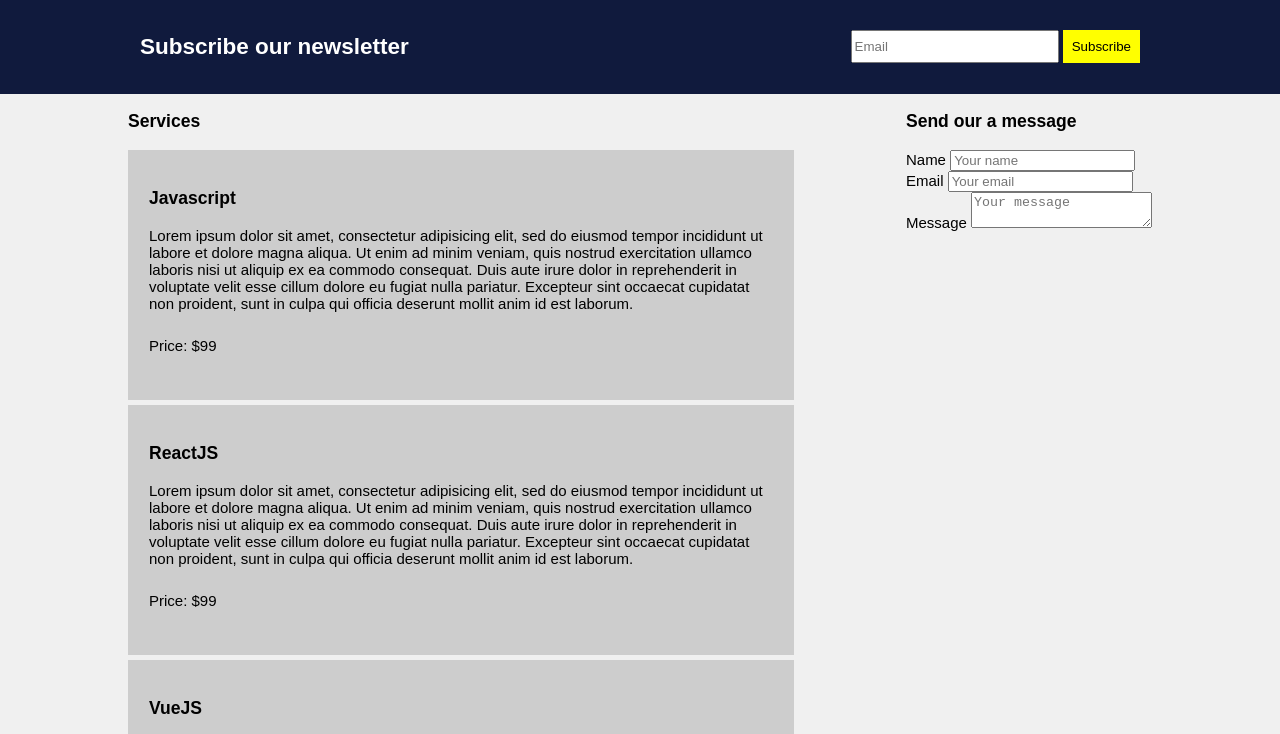
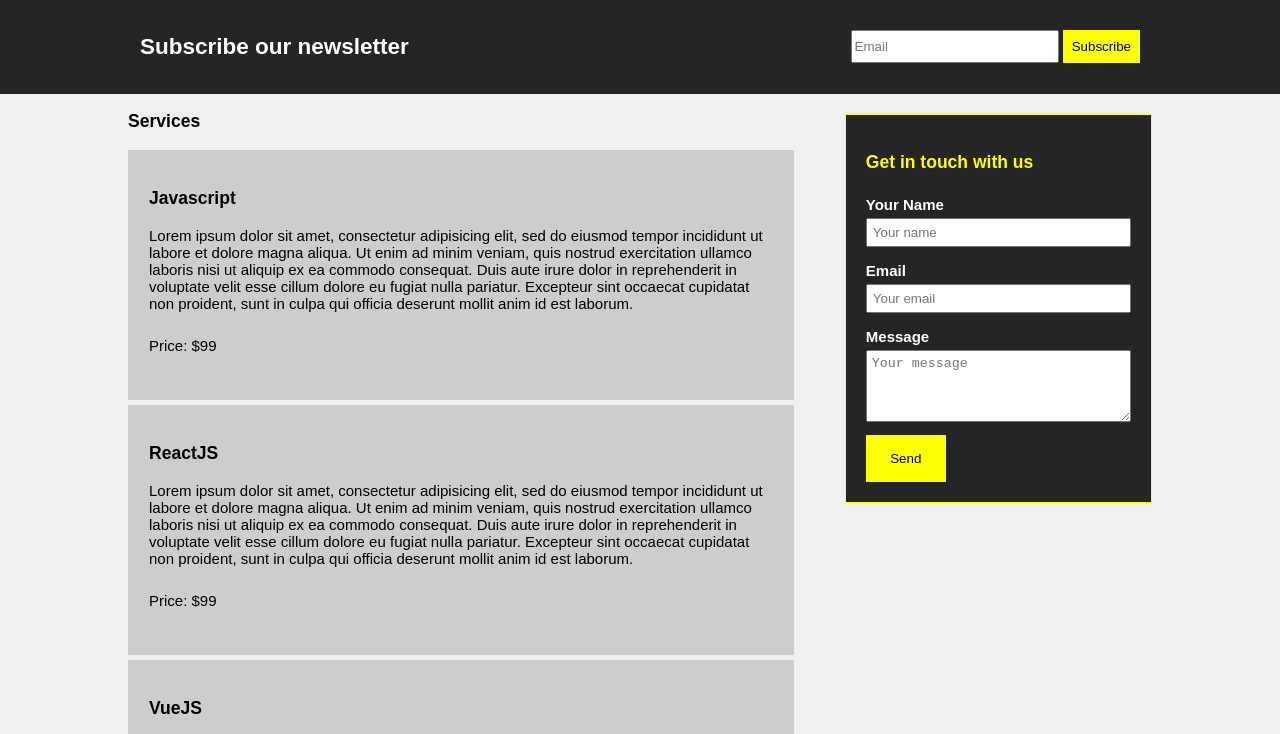
Before and after one commit to ngmikeng/html-css-playground, a plain HTML site: page html5-simple-page/src/services.html in a window 1280 px wide. Shown: the part 77-811 px from the top of the page. Drawn offline with Linux system fonts and the light colour scheme.

Commit message:
Improve for good looking.

```diff
--- a/html5-simple-page/src/services.html
+++ b/html5-simple-page/src/services.html
@@ -72,21 +72,24 @@
 			</article>
 			<aside class="side-col">
 				<div class="sidebar">
-					<div class="message-form">
-						<h1>Send our a message</h1>
-						<div>
-							<label>Name</label>
+					<form class="message-form">
+						<h1>Get in touch with us</h1>
+						<div class="form-group">
+							<label>Your Name</label>
 							<input type="text" class="form-control" placeholder="Your name">
 						</div>
-						<div>
+						<div class="form-group">
 							<label>Email</label>
 							<input type="text" class="form-control" placeholder="Your email">
 						</div>
+						<div class="form-group">
+							<label>Message</label>
+							<textarea class="form-control" placeholder="Your message" rows="4"></textarea>
+						</div>
 						<div>
-							<label>Message</label>
-							<textarea placeholder="Your message"></textarea>
+							<button type="submit">Send</button>
 						</div>
-					</div>
+					</form>
 				</div>
 			</aside>
 		</div>
--- a/html5-simple-page/src/styles/main.css
+++ b/html5-simple-page/src/styles/main.css
@@ -14,7 +14,7 @@ body {
 
 header {
   min-height: 60px;
-  background: rgba(0, 11, 49, 0.932);
+  background: #252525;
   border-bottom: 3px solid yellow;
 }
 
@@ -77,7 +77,7 @@ header nav ul li a.active {
 }
 
 #newsletter {
-  background: rgba(0, 11, 49, 0.932);
+  background: #252525;
   color: #fff;
   padding: 15px;
 }
@@ -119,6 +119,10 @@ header nav ul li a.active {
   text-align: center;
 }
 
+#boxes .box .title {
+  font-size: 20px;
+}
+
 .box img {
   width: 90px;
   height: 90px;
@@ -134,8 +138,56 @@ header nav ul li a.active {
  width: 65%;
 }
 
+#main article.main-col .quote-content {
+  padding: 15px;
+  background: #cdcdcd;
+}
+
 #main aside.side-col {
  float: right;
+ width: 30%;
+}
+
+#main aside.side-col .sidebar .main-content {
+ margin-top: 20px;
+ padding: 15px;
+ background: #cdcdcd;
+}
+
+#main aside.side-col .message-form {
+  margin-top: 20px;
+  border: 1px solid yellow;
+  padding: 20px;
+  background: #252525;
+}
+
+#main aside.side-col .message-form h1 {
+  color: yellow;
+}
+
+#main aside.side-col .message-form label {
+  display: block;
+  font-weight: bold;
+  padding: 5px 0 5px 0;
+  color: #fff;
+}
+
+#main aside.side-col .message-form .form-group {
+  margin-bottom: 10px;
+}
+
+#main aside.side-col .message-form .form-control {
+  width: 100%;
+  box-sizing: border-box;
+  padding: 5px;
+}
+
+#main aside.side-col .message-form button[type="submit"] {
+  padding: 15px;
+  background: yellow;
+  border: 1px solid yellow;
+  width: 80px;
+  cursor: pointer;
 }
 
 .services-page ul {
```
Also changed, not shown: html5-simple-page/src/about.html (+6 -4 lines), html5-simple-page/src/index.html (+4 -4 lines).
